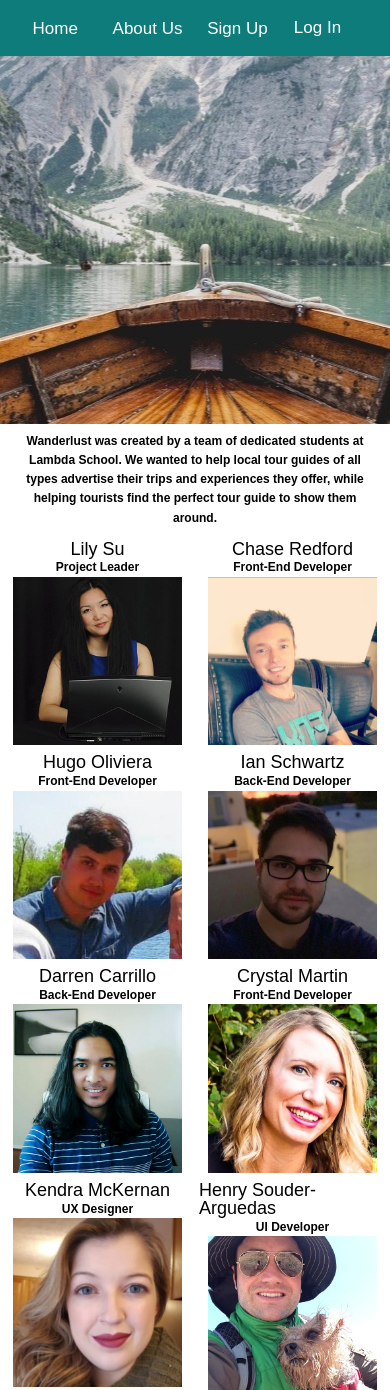
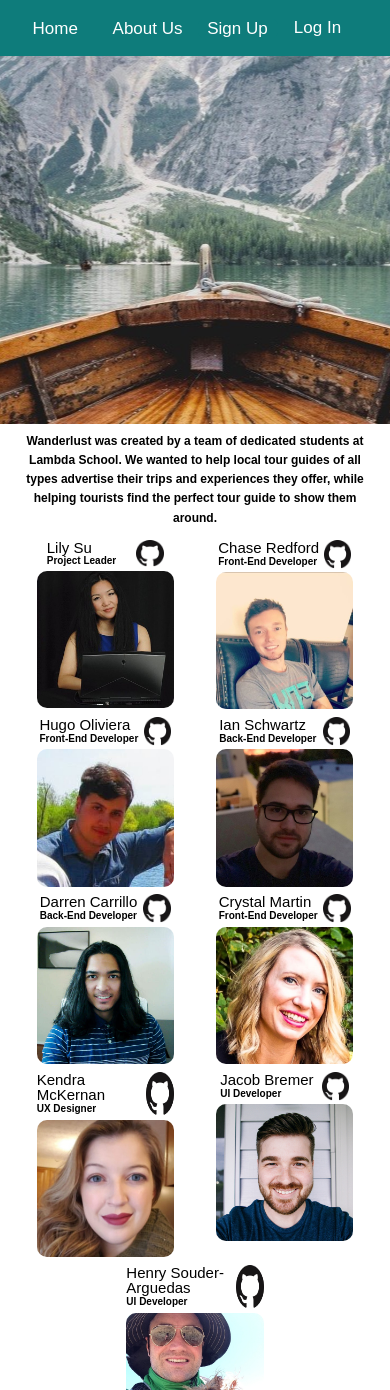
Before and after one commit to Build-Week-Wunderlust/UI-Jacob, a plain HTML site: page about.html in a window 390 px wide. Shown: the top 1390 px of the page. Drawn offline with Linux system fonts and the light colour scheme; a web font is replaced by a local one.

Commit message:
added pictures on about page

```diff
--- a/about.html
+++ b/about.html
@@ -4,7 +4,7 @@
 
 <head>
     <meta charset="utf-8">
-
+    <script src="https://kit.fontawesome.com/1365b5b7a4.js" crossorigin="anonymous"></script>
     <title>Wanderlust</title>
     <meta name="viewport" content="width=device-width, initial-scale=1.0">
     <link href="css/index.css" rel="stylesheet">
@@ -38,6 +38,7 @@
 
     <div class="about-bottom-half">
         <section>
+            <h2>Meet the team:</h2>
             <p class="about-text">Wanderlust was created by a team of dedicated students at Lambda School. We wanted to
                 help local tour
                 guides of all types advertise their trips and experiences they offer, while helping tourists find the
@@ -46,58 +47,107 @@
 
         <section class="team">
             <div class="team-member">
+                <div class="bio">
+                    <div class="names">
                         <h3>Lily Su</h3>
                         <p>Project Leader</p>
+                    </div>
+                    <img src="img/GitHub-Mark-64px.png" alt="">
+                </div>
+
                 <img src="img/team/lily.jpg" alt="Picture of Lily">
+
             </div>
 
             <div class="team-member">
+                <div class="bio">
+                    <div class="names">
                         <h3>Chase Redford</h3>
                         <p>Front-End Developer</p>
+                    </div>
+                    <img src="img/GitHub-Mark-64px.png" alt="">
+                </div>
                 <img src="img/team/chase.jpg" alt="Picture of Chase">
             </div>
 
             <div class="team-member">
+                <div class="bio">
+                    <div class="names">
                         <h3>Hugo Oliviera</h3>
                         <p>Front-End Developer</p>
+                    </div>
+                    <img src="img/GitHub-Mark-64px.png" alt="">
+                </div>
                 <img src="img/team/hugo.jpg" alt="Picture of Hugo">
             </div>
 
             <div class="team-member">
+                <div class="bio">
+                    <div class="names">
                         <h3>Ian Schwartz</h3>
                         <p>Back-End Developer</p>
+                    </div>
+                    <img src="img/GitHub-Mark-64px.png" alt="">
+                </div>
                 <img src="img/team/ian.jpg" alt="Picture of Ian">
             </div>
 
             <div class="team-member">
+                <div class="bio">
+                    <div class="names">
                         <h3>Darren Carrillo</h3>
                         <p>Back-End Developer</p>
+                    </div>
+                    <img src="img/GitHub-Mark-64px.png" alt="">
+                </div>
                 <img src="img/team/darren.jpg" alt="Picture of Darren">
             </div>
 
             <div class="team-member">
+                <div class="bio">
+                    <div class="names">
                         <h3>Crystal Martin</h3>
                         <p>Front-End Developer</p>
+                    </div>
+                    <img src="img/GitHub-Mark-64px.png" alt="">
+                </div>
                 <img src="img/team/crystal.jpg" alt="Picture of Crystal">
             </div>
 
             <div class="team-member">
+                <div class="bio">
+                    <div class="names">
                         <h3>Kendra McKernan</h3>
                         <p>UX Designer</p>
+                    </div>
+                    <img src="img/GitHub-Mark-64px.png" alt="">
+                </div>
                 <img src="img/team/kendra.jpg" alt="Picture of Kendra">
             </div>
 
             <div class="team-member">
+                <div class="bio">
+                    <div class="names">
+                        <h3>Jacob Bremer</h3>
+                        <p>UI Developer</p>
+                    </div>
+                    <img src="img/GitHub-Mark-64px.png" alt="">
+                </div>
+                <img src="img/team/jacob.jpg" alt="Picture of Jacob">
+            </div>
+
+            <div class="team-member">
+                <div class="bio">
+                    <div class="names">
                         <h3>Henry Souder-Arguedas</h3>
                         <p>UI Developer</p>
+                    </div>
+                    <img src="img/GitHub-Mark-64px.png" alt="">
+                </div>
                 <img src="img/team/henry.jpg" alt="Picture of Henry">
             </div>
 
-            <div class="team-member">
-                <h3>Jacob Bremer</h3>
-                <p>UI Developer</p>
-                <img src="img/team/jacob.jpg" alt="Picture of Jacob">
-            </div>
+
         </section>
 
 
--- a/css/index.css
+++ b/css/index.css
@@ -193,7 +193,7 @@ nav .left-nav {
 nav .home-link {
   margin-right: 2%;
 }
-@media (max-width: 1000px) {
+@media (max-width: 1200px) {
 }
 @media (max-width: 500px) {
   nav .logo {
@@ -285,7 +285,7 @@ nav .log-in-btn:hover {
   background-size: cover;
   height: 656px;
 }
-@media (max-width: 1000px) {
+@media (max-width: 1200px) {
   .hero-img {
     height: 400px;
   }
@@ -298,7 +298,7 @@ nav .log-in-btn:hover {
   margin-left: 60%;
   padding-top: 5%;
 }
-@media (max-width: 1000px) {
+@media (max-width: 1200px) {
   .hero-img .img-overlay {
     margin: 0 auto;
     max-width: 80%;
@@ -433,6 +433,7 @@ nav .log-in-btn:hover {
 .testimonials .cards {
   display: flex;
   width: 32%;
+  max-width: 100%;
 }
 @media (max-width: 500px) {
   .testimonials .cards {
@@ -478,16 +479,32 @@ footer {
   text-align: center;
   font-weight: 600;
 }
+h2 {
+  font-size: 4rem;
+  margin-top: 1%;
+  font-weight: 600;
+  text-align: center;
+}
+@media (max-width: 1200px) {
+  h2 {
+    font-size: 3rem;
+  }
+}
+@media (max-width: 500px) {
+  h2 {
+    display: none;
+  }
+}
 .about-text {
   text-align: center;
   width: 95%;
   margin: 0 auto;
   font-weight: 600;
-  font-size: 2rem;
+  font-size: 1.8rem;
   padding: 2% 2%;
   line-height: 160%;
 }
-@media (max-width: 1000px) {
+@media (max-width: 1200px) {
   .about-text {
     font-size: 1.4rem;
   }
@@ -509,42 +526,83 @@ footer {
   flex-direction: column;
   align-items: center;
 }
-@media (max-width: 1000px) {
+@media (max-width: 1200px) {
   .team-member {
-    width: 48%;
+    width: 44%;
     padding: 0;
   }
 }
+.team-member .bio {
+  display: flex;
+  justify-content: space-around;
+  width: 90%;
+  margin-bottom: 2%;
+}
+@media (max-width: 500px) {
+  .team-member .bio {
+    width: 80%;
+  }
+}
+.team-member .bio img {
+  cursor: pointer;
+  width: 60px;
+}
+@media (max-width: 1200px) {
+  .team-member .bio img {
+    width: 40px;
+  }
+}
+@media (max-width: 500px) {
+  .team-member .bio img {
+    width: 20%;
+  }
+}
+.team-member .names {
+  display: flex;
+  flex-direction: column;
+  justify-content: space-between;
+}
 .team-member h3 {
   font-weight: 500;
-  font-size: 2.7rem;
+  font-size: 2.5rem;
   margin-bottom: 2%;
 }
-@media (max-width: 1000px) {
+@media (max-width: 1200px) {
   .team-member h3 {
     font-size: 1.8rem;
   }
 }
+@media (max-width: 500px) {
+  .team-member h3 {
+    font-size: 1.5rem;
+  }
+}
 .team-member p {
   font-weight: 600;
-  font-size: 1.8rem;
+  font-size: 1.6rem;
   margin-bottom: 2%;
 }
-@media (max-width: 1000px) {
+@media (max-width: 1200px) {
   .team-member p {
     font-size: 1.5rem;
   }
 }
 @media (max-width: 500px) {
   .team-member p {
-    font-size: 1.2rem;
+    font-size: 1rem;
   }
 }
 .team-member img {
-  max-width: 80%;
+  max-width: 70%;
+  border-radius: 10px;
 }
-@media (max-width: 1000px) {
+@media (max-width: 1200px) {
   .team-member img {
-    max-width: 90%;
+    max-width: 75%;
   }
 }
+@media (max-width: 500px) {
+  .team-member img {
+    max-width: 80%;
+  }
+}
--- a/less/about.less
+++ b/less/about.less
@@ -19,13 +19,26 @@
     font-weight: 600;
 }
 
+h2 {
+    font-size: 4rem;
+    margin-top: 1%;
+    font-weight: 600;
+    text-align: center;
+    @media @tablet {
+        font-size: 3rem;
+    }
+    @media @phone {
+        display: none;
+    }
+}
+
 .about-text {
 
         text-align: center;
         width: 95%;
         margin: 0 auto;
         font-weight: 600;
-        font-size: 2rem;
+        font-size: 1.8rem;
         padding: 2% 2%;
         line-height: 160%;
         @media @tablet {
@@ -38,12 +51,11 @@
 
 
 
+
 .team {
     display: flex;
     justify-content: center;
     flex-wrap: wrap;
-
-
 }
 .team-member {
     width: 30%;
@@ -53,33 +65,67 @@
     flex-direction: column;
     align-items: center;
     @media @tablet {
-        width: 48%;
+        width: 44%;
         padding: 0;
+    }
+    .bio {
+        display: flex;
+        justify-content: space-around;
+
+        width: 90%;
+        margin-bottom: 2%;
+        @media @phone {
+            width: 80%;
+        }
+        img {
+            cursor: pointer;
+            width: 60px;
+            @media @tablet {
+                width: 40px;
+            }
+            @media @phone {
+                width: 20%;
+            }
+        }
+    }
+
+    .names {
+        display: flex;
+        flex-direction: column;
+        justify-content: space-between;
     }
 
     h3 {
         font-weight: 500;
-        font-size: 2.7rem;
+        font-size: 2.5rem;
         margin-bottom: 2%;
         @media @tablet {
             font-size: 1.8rem;
         }
+        @media @phone {
+            font-size: 1.5rem;
+        }
     }
     p {
         font-weight: 600;
-        font-size: 1.8rem;
+        font-size: 1.6rem;
         margin-bottom: 2%;
         @media @tablet {
             font-size: 1.5rem;
         }
         @media @phone {
-            font-size: 1.2rem;
+            font-size: 1rem;
         }
     }
+
     img {
-        max-width: 80%;
+        max-width: 70%;
+        border-radius: 10px;
         @media @tablet {
-            max-width: 90%;
+            max-width: 75%;
+        }
+        @media @phone {
+            max-width: 80%;
         }
     }
 }
--- a/less/home-page.less
+++ b/less/home-page.less
@@ -141,6 +141,7 @@
     .cards {
         display: flex;
         width: 32%;
+        max-width: 100%;
 
         @media @phone {
             width: 100%;
--- a/less/variables.less
+++ b/less/variables.less
@@ -12,4 +12,4 @@
 
 //Media Queries
 @phone: ~'(max-width: 500px)';
-@tablet: ~'(max-width: 1000px)';
+@tablet: ~'(max-width: 1200px)';
```
Also changed, not shown: img/GitHub-Mark-120px-plus.png (added), img/GitHub-Mark-32px.png (added), img/GitHub-Mark-64px.png (added). Lines whose indentation alone changed are shown as unchanged.
